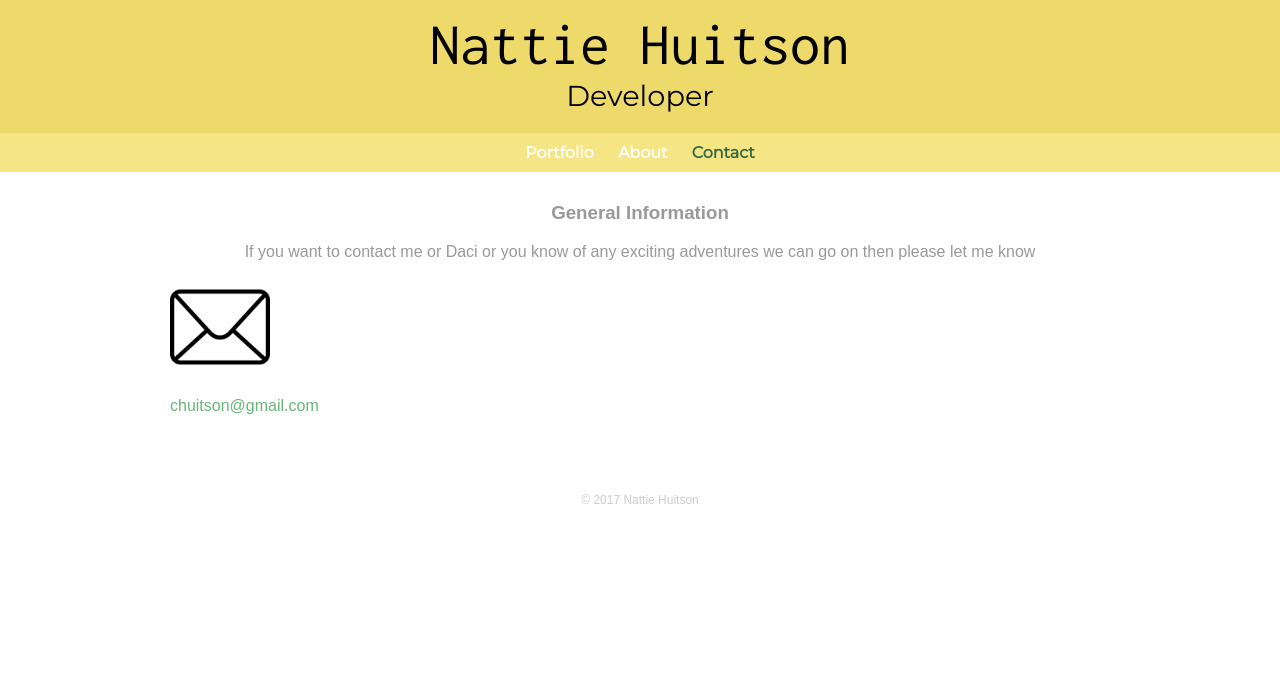
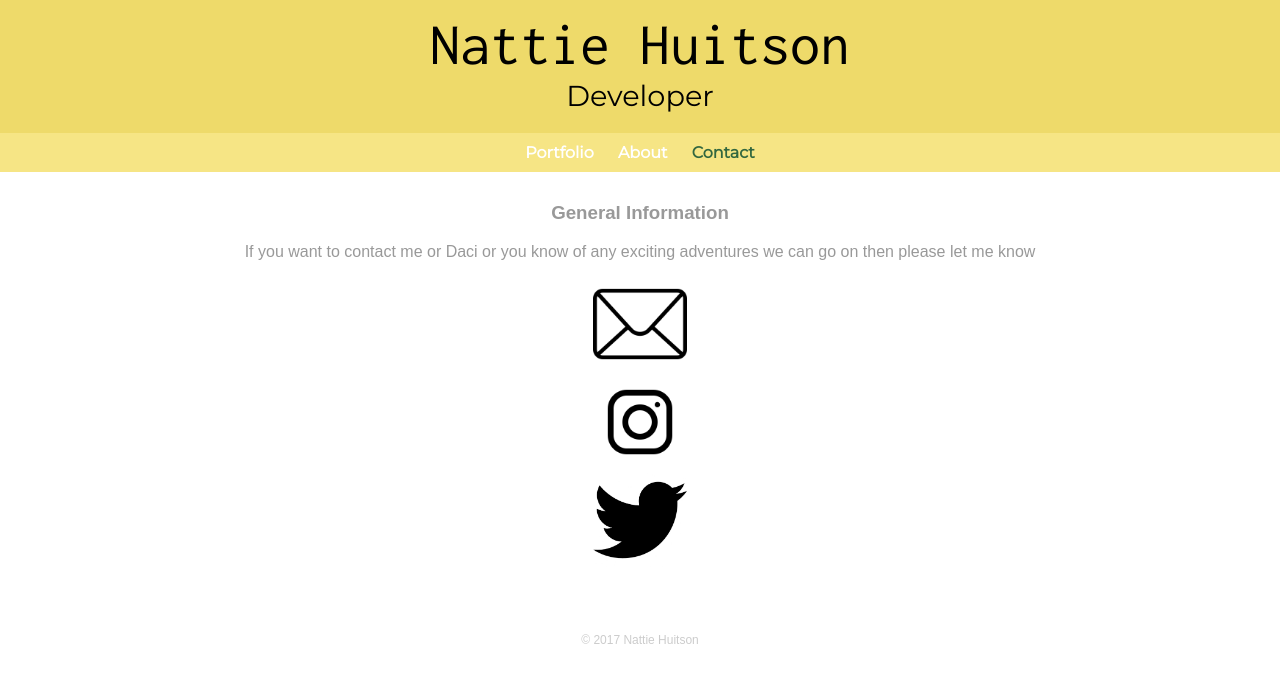
Before and after one commit to Nattie87/Dulci, a plain HTML site: page contact.html in a window 1280 px wide. Drawn offline with Linux system fonts and the light colour scheme.

Commit message:
styling contact

```diff
--- a/contact.html
+++ b/contact.html
@@ -26,20 +26,24 @@
   <div id="wrapper">
     <section>
       <h3>General Information</h3>
-      <p>If you want to contact me or Daci or you know of any exciting adventures we can go on then please let me know</p>
+      <p class="hello">If you want to contact me or Daci or you know of any exciting adventures we can go on then please let me know</p>
     </section>
 
 <div class="container">
   <div class="row">
     <div class="col-md-3">
-          <div class="thumbnail-contact">
-            <img class="contact-image"src="img/envelope.png" alt="">
-            <p><a href="mailto:chuitson@gmail.com">chuitson@gmail.com</a></p>
+      <a href="mailto:chuitson@gmail.com"><img class="contact-image"src="img/envelope.png" alt="email">
+      </a>
+    </div>
+    <div class="col-md-3">
+      <a href="https://www.instagram.com/charliek221/"><img class="contact-image"src="img/instagram.png" alt="instagram" >
+      </a>
+    </div>
+    <div class="col-md-3">
+      <a href="https://twitter.com/intent/tweet?screen_name=cpwh"><img class="contact-image"src="img/twitter1.png" alt="twitter" ></a>
     </div>
 </div>
 </div>
-    </div>
-
 <footer>
   <p>&copy; 2017 Nattie Huitson</p>
 </footer>
--- a/css/main.css
+++ b/css/main.css
@@ -31,7 +31,7 @@ h1, h2 {
   color: black;
 }
 
-p {
+.caption {
   text-align: center;
 }
 
@@ -159,6 +159,7 @@ footer {
 .thumbnail {
   width: 100%;
   overflow: hidden;
+  background-color: #EEDA6A;
 }
 
 img {
@@ -170,9 +171,17 @@ img:hover {
 }
 
 .contact-image {
-  max-width: 100px;
+  max-width: 10%;;
 }
 
 .thumbnail-contact {
   width: 100px;
 }
+
+.row {
+  text-align: center;
+}
+
+.hello {
+  text-align: center;
+}
```
Also changed, not shown: index.html (+0 -82 lines), img/instagram.png (added), img/twitter1.png (added). Lines whose indentation alone changed are shown as unchanged.
